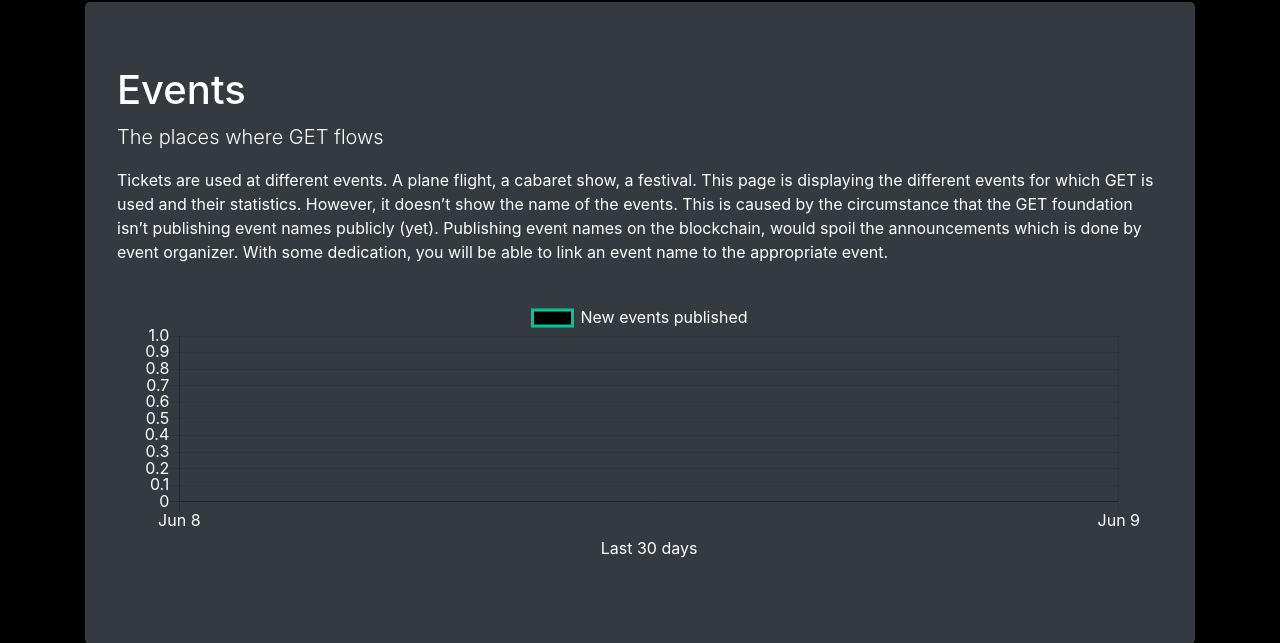
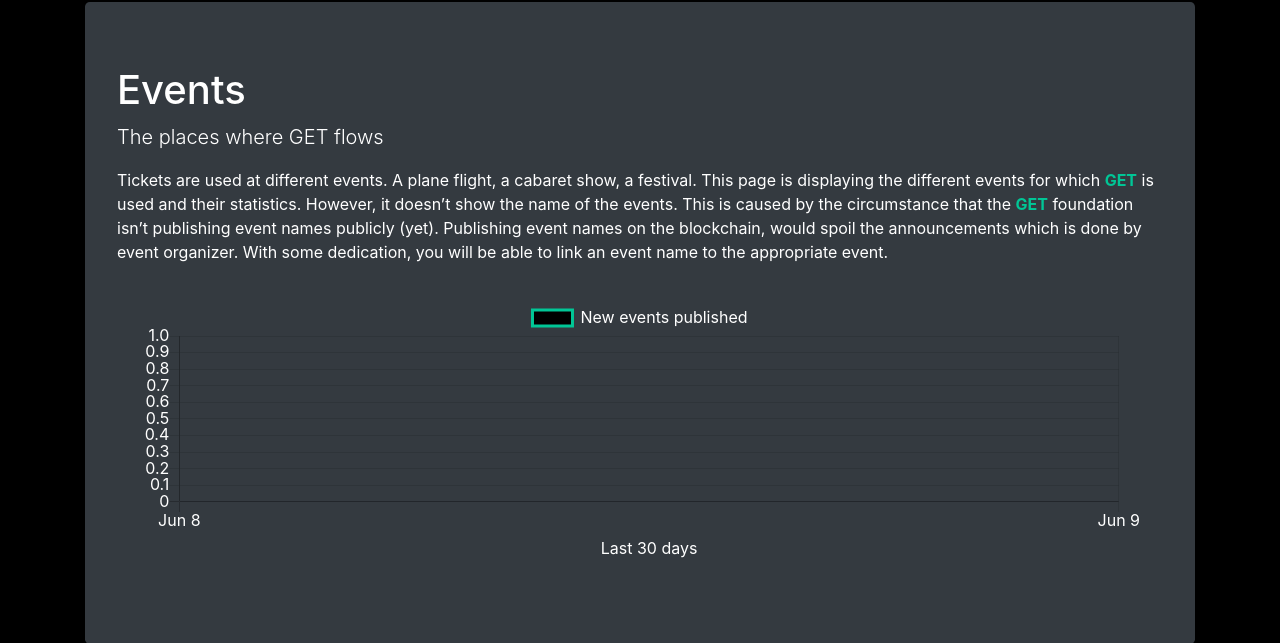
Before and after one commit to Deofex/GETStateChange, a Django app: template statechanges/templates/statechanges/events.html in a window 1280 px wide. Shown: the part 78-721 px from the top of the page. Run offline with Django 3.2, Linux system fonts and the light colour scheme; the template is opened without the code that fills it, so the values that code supplies are empty; some libraries are stand-ins or nearby versions.

Commit message:
Highlight GET on the events page

```diff
--- a/statechanges/templates/statechanges/events.html
+++ b/statechanges/templates/statechanges/events.html
@@ -6,7 +6,7 @@
         <div class="jumbotron">
             <h1 class="display-7">Events</h1>
             <p class="lead">{% trans 'The places where GET flows' %}</p>
-            <p>{% trans 'Tickets are used at different events. A plane flight, a cabaret show, a festival. This page is displaying the different events for which GET is used and their statistics. However, it doesn’t show the name of the events. This is caused by the circumstance that the GET foundation isn’t publishing event names publicly (yet). Publishing event names on the blockchain, would spoil the announcements which is done by event organizer. With some dedication, you will be able to link an event name to the appropriate event.' %}
+            <p>{% trans 'Tickets are used at different events. A plane flight, a cabaret show, a festival. This page is displaying the different events for which <b class=getcolor>GET</b> is used and their statistics. However, it doesn’t show the name of the events. This is caused by the circumstance that the <b class=getcolor>GET</b> foundation isn’t publishing event names publicly (yet). Publishing event names on the blockchain, would spoil the announcements which is done by event organizer. With some dedication, you will be able to link an event name to the appropriate event.' %}
             </p>
             <div class="card-body fixmidsize">
                 <canvas id="ChartWiringsDay"></canvas>
```
Also changed, not shown: languages/es_ES/LC_MESSAGES/django.po, languages/it_IT/LC_MESSAGES/django.po, languages/ko/LC_MESSAGES/django.po, languages/nl/LC_MESSAGES/django.po, 4 other files.
